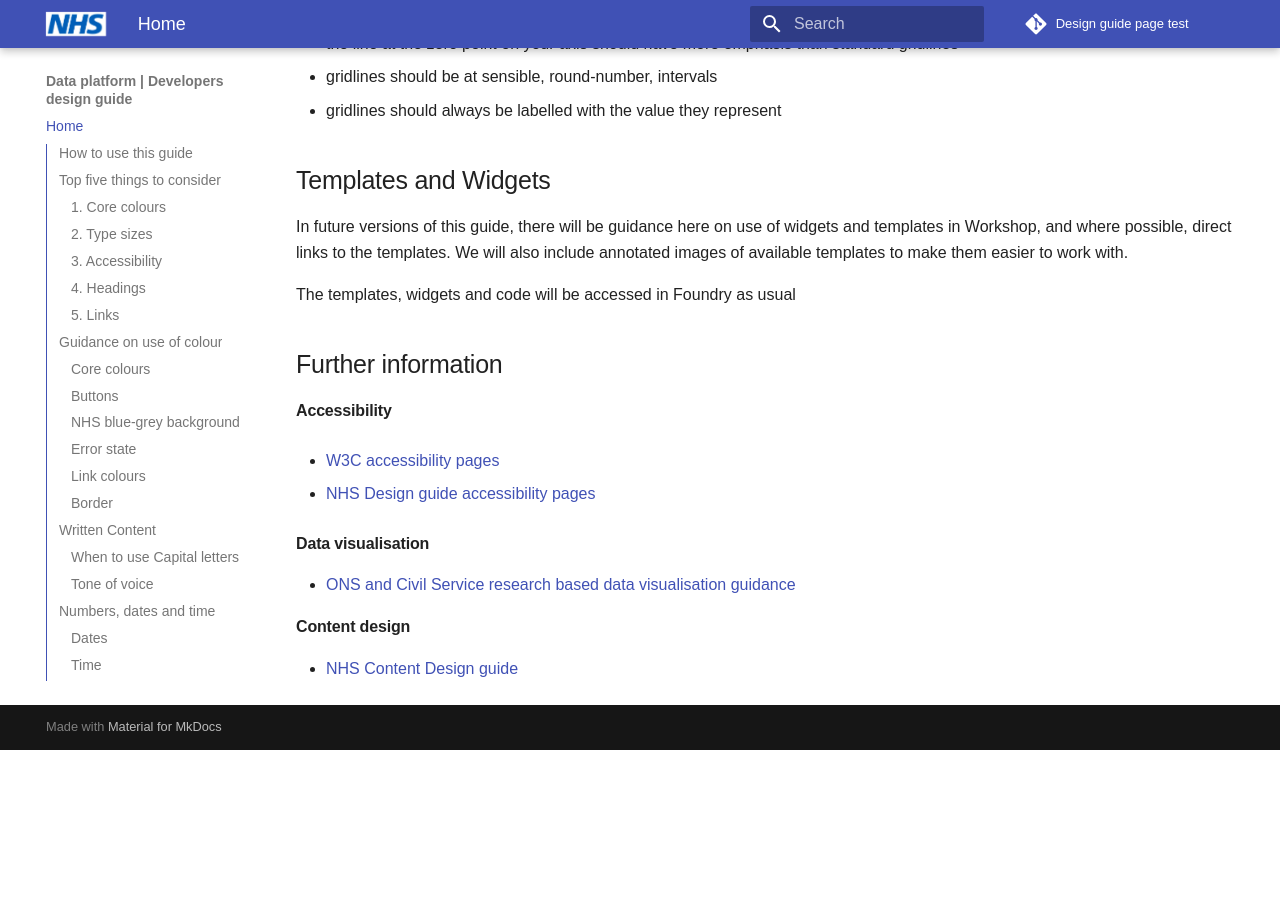
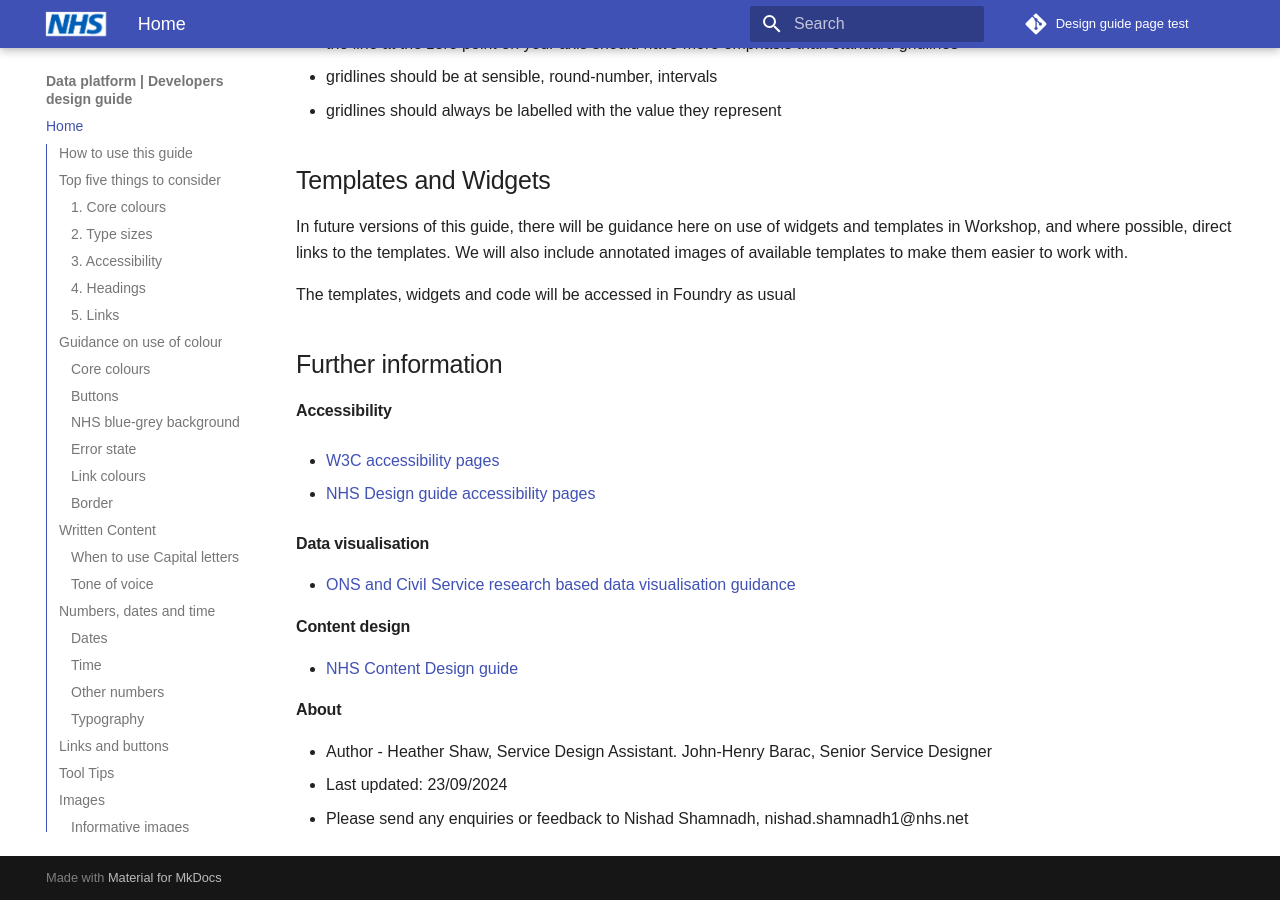
Before and after one commit to nhsengland/fdp-design-guide, an MkDocs documentation site: the page built from docs/index.md, in a window 1280 px wide and 900 px high, scrolled down 7029 px. Built offline with MkDocs 1.6.1 and Material for MkDocs 9.7.7, drawn with Linux system fonts in a browser that asks for light colours; some web fonts are replaced; comment, search, counter and statistics services are not loaded; before the commit the page ends 7779 px from its top, so only the background shows below that.

Commit message:
Update index.md
Added an about section

```diff
--- a/docs/index.md
+++ b/docs/index.md
@@ -211,3 +211,8 @@
 
 #### Content design
 - <a href="https://service-manual.nhs.uk/content">NHS Content Design guide</a>
+
+#### About
+- Author - Heather Shaw, Service Design Assistant. John-Henry Barac, Senior Service Designer
+- Last updated: 23/09/2024
+- Please send any enquiries or feedback to Nishad Shamnadh, nishad.shamnadh1@nhs.net
```
